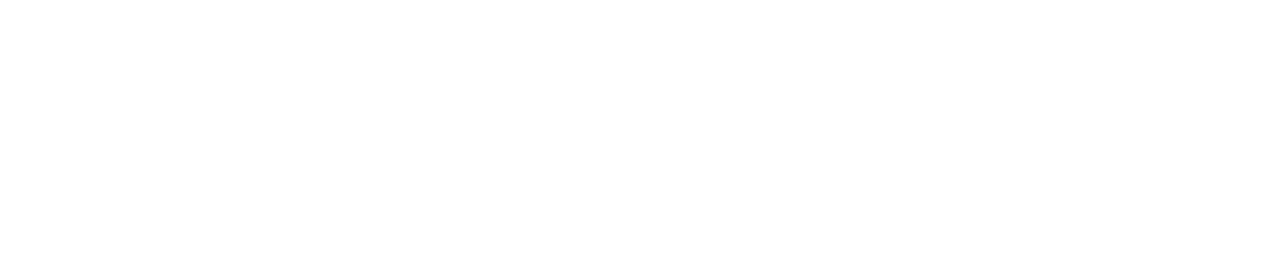
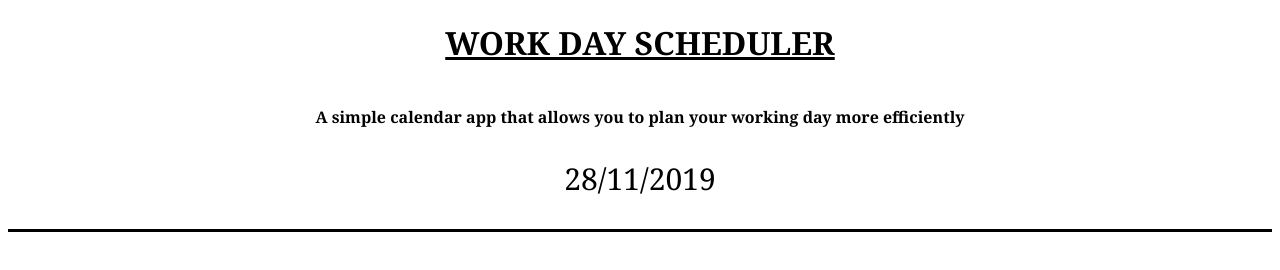
Before and after one commit to Jamesdavies1/Day-Planner, a plain HTML site: page index.html in a window 1280 px wide. Drawn offline with Linux system fonts and the light colour scheme.

Commit message:
added and styled header div with functioning current date coded in js

```diff
--- a/index.html
+++ b/index.html
@@ -1,13 +1,21 @@
 <!DOCTYPE html>
 <html lang="en">
+
 <head>
     <meta charset="UTF-8">
     <meta name="viewport" content="width=device-width, initial-scale=1.0">
     <meta http-equiv="X-UA-Compatible" content="ie=edge">
     <title>Document</title>
+    <link rel="stylesheet" href="style.css">
 </head>
+
 <body>
+<div id="header">
+    <h1 id="title"><strong>WORK DAY SCHEDULER</strong></h1>
+    <p id="description"><strong>A simple calendar app that allows you to plan your working day more efficiently</strong> </p>
+    <p id="currentdate"></p>
+</div>
+<script src="script.js"></script>
+</body>
 
-
-</body>
 </html>
--- a/script.js
+++ b/script.js
@@ -1,7 +1,7 @@
 //---------------------------------------------DAY PLANNER-----------------------------------------------------
 
 
-//------------------------------------------------PSEUDO---------------------------------------------------------
+//------------------------------------------------PSEUDO-------------------------------------------------------
 
 
 //Create a simple calendar application that allows the user to save events for each hour of the day.
@@ -22,9 +22,8 @@
     //Be sure to read the documentation carefully and concentrate on using Moment.js in the browser.
 
 
+//-------------------------------------Minimum-Requirements----------------------------------------------------
 
-
-//------------------------------------Minimum Requirements-----------------------------------------------------------
 
 //Functional, deployed application.
 
@@ -39,3 +38,32 @@
 //The current day is displayed at the top of the calendar.
 
 //Each timeblock is color coded to indicate whether it is in a past, present, or future hour.
+
+
+//---------------------------------------sections required----------------------------------------------------
+
+
+//html header featuring breif title / page description √
+    //including current date
+    var today = new Date();
+    var dd = String(today.getDate()).padStart(2, '0');
+    var mm = String(today.getMonth() + 1).padStart(2, '0');
+    var yyyy = today.getFullYear();
+
+    today =  dd + '/' + mm + '/' + yyyy;
+
+    document.getElementById('currentdate').innerHTML += today;
+
+    console.log(today);
+//add a grid system with
+    //9-5hr planner. 1hr per row. = 8 rows x 3 cols
+    //3 cols. left=hour(am/pm), mid=user input, right= save user input function/button.
+
+//add a feature that knows current time.
+    //greys out already passed hour rows
+    //red row highlights current time
+    //green rows highlight future times
+
+//right cols have save buttons that save user inputs on selected rows
+
+//add feature that saves browser state so when re-visited, web page displays previously inputted notes.
--- /dev/null
+++ b/style.css
@@ -0,0 +1,24 @@
+#header{
+    border-style: solid;
+    border-color: black;
+    border-left: none;
+    border-right: none;
+    border-top: none;
+}
+
+#title{
+    text-align: center;
+    font-family: Georgia, 'Times New Roman', Times, serif;
+    text-decoration: underline;
+}
+
+#description{
+    text-align: center;
+    font-family: Georgia, 'Times New Roman', Times, serif;
+    padding-top: 20px;
+}
+
+#currentdate{
+    text-align: center;
+    font-family: Georgia, 'Times New Roman', Times, serif;
+font-size: 30px;
```
